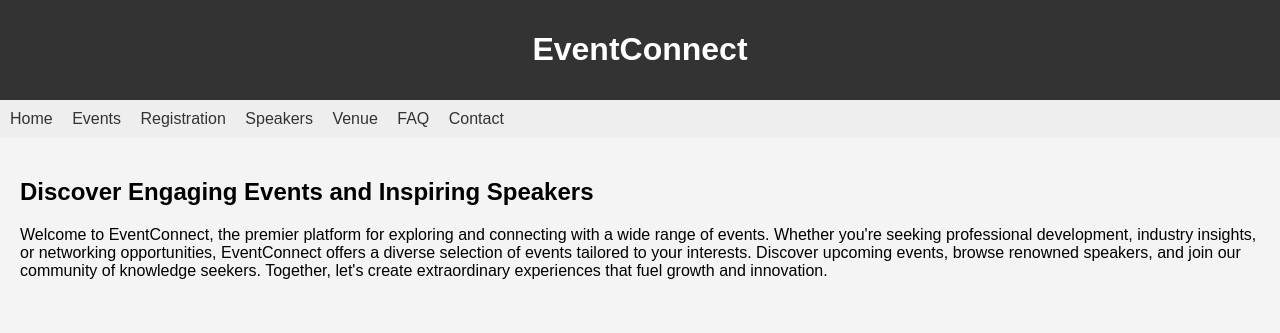
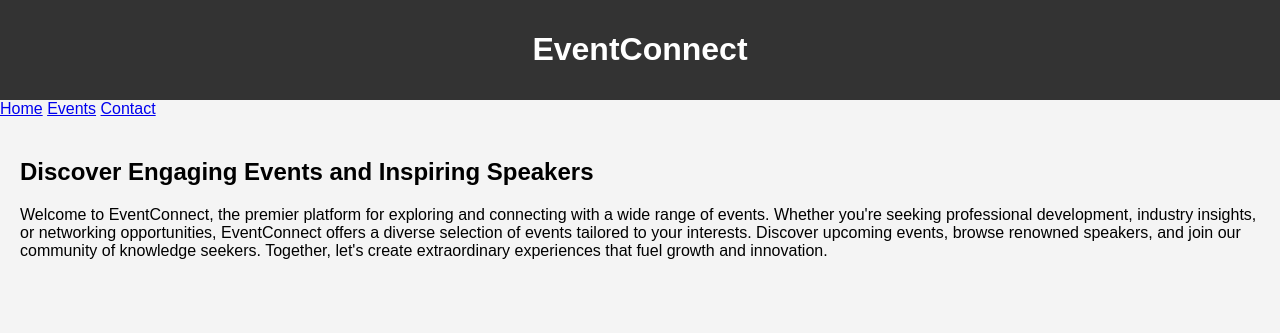
Before and after one commit to zealousmathebula/EventConnect2, a plain HTML site: page index.html in a window 1280 px wide. Shown: the top 333 px of the page. Drawn offline with Linux system fonts and the light colour scheme.

Commit message:
Update index.html

```diff
--- a/index.html
+++ b/index.html
@@ -14,16 +14,9 @@
         <h1>EventConnect</h1>
     </header>
 
-     <nav>
-        <a href="home.html">Home</a>
-        <a href="Events.html">Events</a>
-        <a href="Registration.html">Registration</a>
-        <a href="Speakers.html">Speakers</a>
-        <a href="Venue.html">Venue</a>
-        <a href="FAQ.html">FAQ</a>
-        <a href="contact.html">Contact</a> <!-- Updated link to the contact page -->
-
-    </nav>
+     <a href="#" onclick="loadPage('home.html')">Home</a>
+        <a href="#" onclick="loadPage('events.html')">Events</a>
+        <a href="#" onclick="loadPage('contact.html')">Contact</a>
 
     <section id="homepage">
         <h2>Discover Engaging Events and Inspiring Speakers</h2>
```
